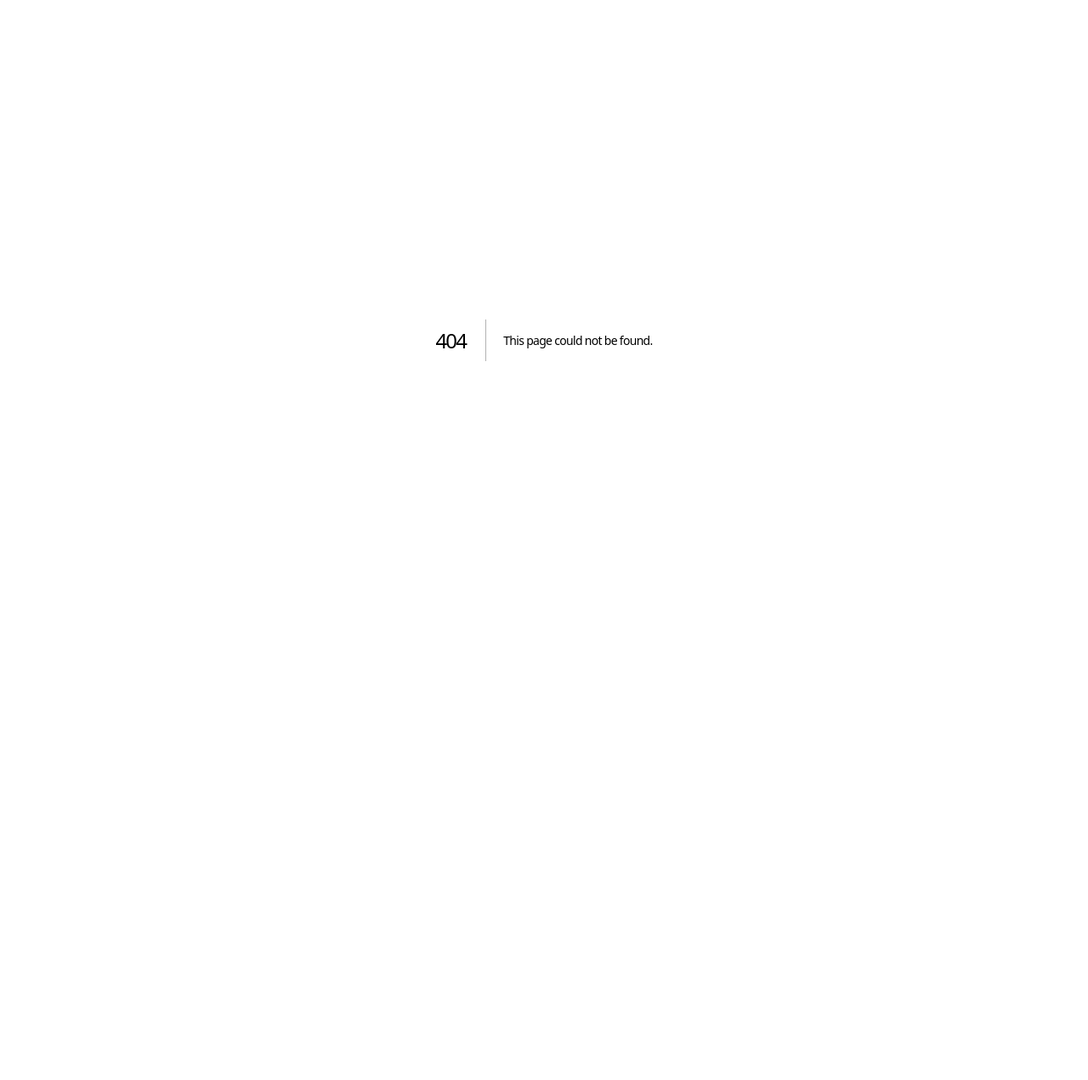
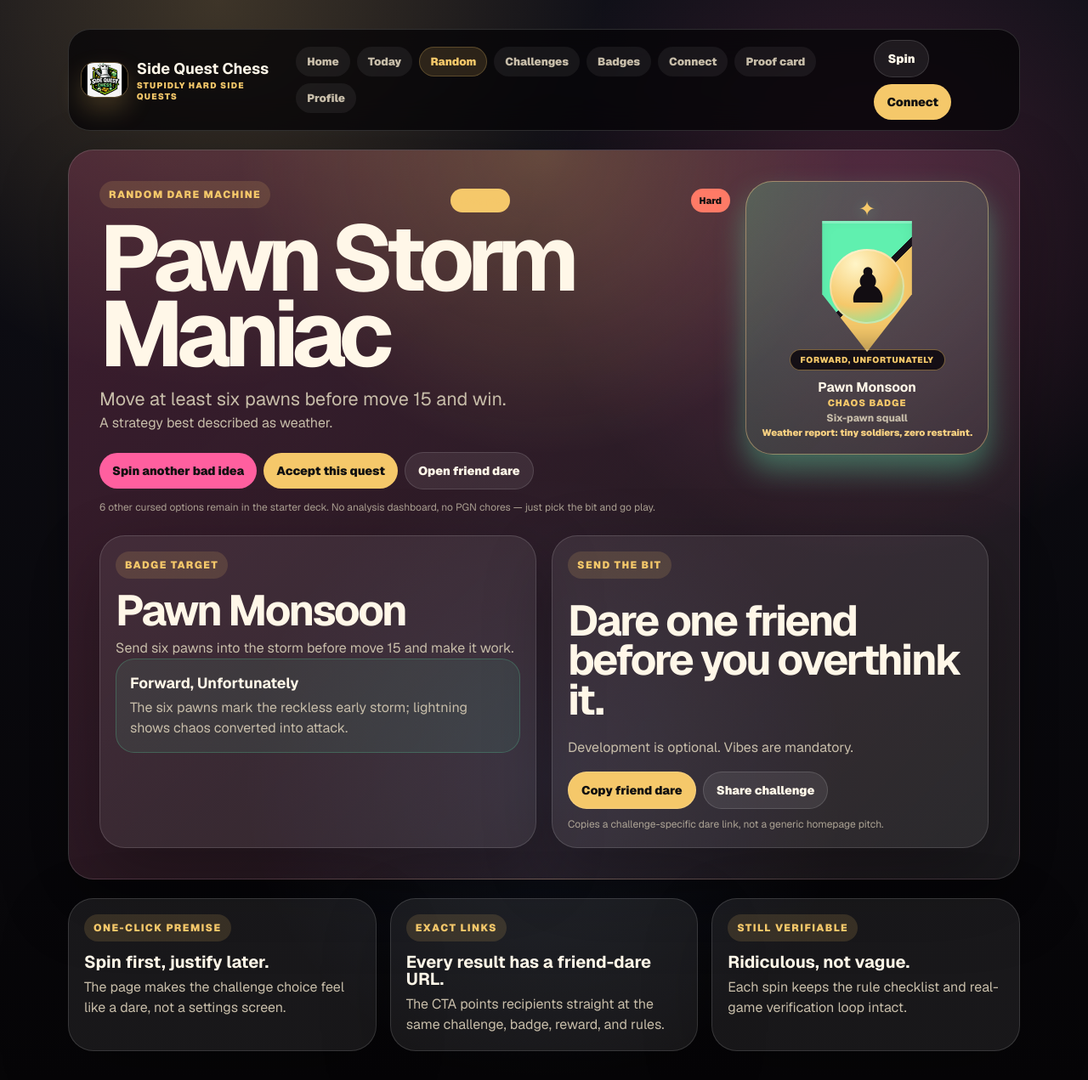
Before and after one commit to andreasnordenadler/cc, a Next.js app: page /random in a window 1280 px wide. Before the commit this address had no page. Shown: the whole page at 85% size. Before the commit the page ends 800 px from the top, so only its background shows below. Built offline with nearby package versions, Linux system fonts and the light colour scheme; no server answers.

Commit message:
Add Side Quest Chess random dare machine

```diff
--- a/src/app/globals.css
+++ b/src/app/globals.css
@@ -153,6 +153,9 @@ p { color: var(--muted); line-height: 1.5; }
 .gold { color: var(--gold); }
 .green { color: var(--green); }
 .share-card { display: grid; gap: 12px; }
+.roulette-hero { display: grid; gap: 20px; }
+.roulette-details { margin-top: 4px; }
+.roulette-count { margin-top: 12px; }
 .share-actions { display: grid; gap: 9px; margin-top: 4px; }
 .share-actions .button { border: 1px solid rgba(255,255,255,.14); }
 .microcopy { font-size: 12px; color: rgba(199,189,169,.82); }
--- /dev/null
+++ b/src/app/random/page.tsx
@@ -0,0 +1,58 @@
+import type { Metadata } from "next";
+import { auth } from "@clerk/nextjs/server";
+import ChallengeRoulette from "@/components/challenge-roulette";
+import SiteNav from "@/components/site-nav";
+import { CHALLENGES, getDailyChallenge } from "@/lib/challenges";
+
+export const metadata: Metadata = {
+  title: "Random dare machine — Side Quest Chess",
+  description: "Spin up a random Side Quest Chess dare, accept the bad idea, and send the exact friend-dare link.",
+  alternates: { canonical: "/random" },
+  openGraph: {
+    title: "Random dare machine — Side Quest Chess",
+    description: "Spin up a random chess side quest, accept the bad idea, and dare a friend to do the same cursed thing.",
+    url: "/random",
+    siteName: "Side Quest Chess",
+    type: "website",
+    images: [{ url: "/api/og/dare/queen-never-heard-of-her", width: 1200, height: 630, alt: "Side Quest Chess random dare machine preview" }],
+  },
+  twitter: {
+    card: "summary_large_image",
+    title: "Random dare machine — Side Quest Chess",
+    description: "Spin up a random chess side quest and send the exact friend-dare link.",
+    images: ["/api/og/dare/queen-never-heard-of-her"],
+  },
+};
+
+export default async function RandomDarePage() {
+  const { userId } = await auth();
+  const initialChallenge = getDailyChallenge();
+
+  return (
+    <main className="site-shell">
+      <SiteNav isSignedIn={Boolean(userId)} active="random" />
+
+      <div className="content-wrap">
+        <ChallengeRoulette challenges={CHALLENGES} initialChallengeId={initialChallenge.id} />
+
+        <section className="grid" aria-label="Why random works">
+          <article className="stat-card mission-card">
+            <span className="eyebrow">One-click premise</span>
+            <h3>Spin first, justify later.</h3>
+            <p>The page makes the challenge choice feel like a dare, not a settings screen.</p>
+          </article>
+          <article className="stat-card mission-card">
+            <span className="eyebrow">Exact links</span>
+            <h3>Every result has a friend-dare URL.</h3>
+            <p>The CTA points recipients straight at the same challenge, badge, reward, and rules.</p>
+          </article>
+          <article className="stat-card mission-card">
+            <span className="eyebrow">Still verifiable</span>
+            <h3>Ridiculous, not vague.</h3>
+            <p>Each spin keeps the rule checklist and real-game verification loop intact.</p>
+          </article>
+        </section>
+      </div>
+    </main>
+  );
+}
--- /dev/null
+++ b/src/components/challenge-roulette.tsx
@@ -0,0 +1,85 @@
+"use client";
+
+import { useMemo, useState } from "react";
+import Link from "next/link";
+import ChallengeBadge from "@/components/challenge-badge";
+import ChallengeInviteActions from "@/components/challenge-invite-actions";
+import type { Challenge } from "@/lib/challenges";
+
+type ChallengeRouletteProps = {
+  challenges: Challenge[];
+  initialChallengeId: string;
+};
+
+export default function ChallengeRoulette({ challenges, initialChallengeId }: ChallengeRouletteProps) {
+  const initialIndex = Math.max(0, challenges.findIndex((challenge) => challenge.id === initialChallengeId));
+  const [selectedIndex, setSelectedIndex] = useState(initialIndex);
+  const [spinCount, setSpinCount] = useState(0);
+  const selectedChallenge = challenges[selectedIndex] ?? challenges[0];
+
+  const remainingCount = useMemo(
+    () => challenges.filter((challenge) => challenge.id !== selectedChallenge.id).length,
+    [challenges, selectedChallenge.id],
+  );
+
+  function spinNextDare() {
+    if (challenges.length <= 1) return;
+
+    setSelectedIndex((currentIndex) => {
+      const jump = 1 + ((spinCount + currentIndex + 2) % (challenges.length - 1));
+      return (currentIndex + jump) % challenges.length;
+    });
+    setSpinCount((count) => count + 1);
+  }
+
+  return (
+    <section className="hero-card detail-hero roulette-hero" aria-live="polite">
+      <div className="detail-hero-grid">
+        <div>
+          <div className="badge-row">
+            <span className="eyebrow">Random dare machine</span>
+            <span className="badge gold">+{selectedChallenge.reward} pts</span>
+            <span className="badge danger">{selectedChallenge.difficulty}</span>
+          </div>
+          <h1>{selectedChallenge.title}</h1>
+          <p className="hero-copy">{selectedChallenge.objective}</p>
+          <p>{selectedChallenge.flavor}</p>
+          <div className="button-row hero-actions">
+            <button type="button" className="button pink" onClick={spinNextDare}>Spin another bad idea</button>
+            <Link href={`/challenges/${selectedChallenge.id}`} className="button primary">Accept this quest</Link>
+            <Link href={`/dare/${selectedChallenge.id}`} className="button secondary">Open friend dare</Link>
+          </div>
+          <p className="microcopy roulette-count">
+            {remainingCount} other cursed options remain in the starter deck. No analysis dashboard, no PGN chores — just pick the bit and go play.
+          </p>
+        </div>
+        <ChallengeBadge challenge={selectedChallenge} size="hero" />
+      </div>
+
+      <div className="roulette-details big-grid">
+        <article className="mission-card">
+          <span className="eyebrow">Badge target</span>
+          <h2>{selectedChallenge.badgeIdentity.name}</h2>
+          <p>{selectedChallenge.badgeIdentity.unlockCopy}</p>
+          <div className="note-card">
+            <strong>{selectedChallenge.badgeIdentity.heraldry.motto}</strong>
+            <p>{selectedChallenge.badgeIdentity.heraldry.meaning}</p>
+          </div>
+        </article>
+
+        <article className="mission-card share-card">
+          <span className="eyebrow">Send the bit</span>
+          <h2>Dare one friend before you overthink it.</h2>
+          <p>{selectedChallenge.openingHint}</p>
+          <ChallengeInviteActions
+            challengeTitle={selectedChallenge.title}
+            challengeObjective={selectedChallenge.objective}
+            challengePath={`/dare/${selectedChallenge.id}`}
+            reward={selectedChallenge.reward}
+            badgeName={selectedChallenge.badgeIdentity.name}
+          />
+        </article>
+      </div>
+    </section>
+  );
+}
--- a/src/components/site-nav.tsx
+++ b/src/components/site-nav.tsx
@@ -1,7 +1,7 @@
 import Image from "next/image";
 import Link from "next/link";
 
-type ActiveNavItem = "home" | "today" | "challenges" | "badges" | "connect" | "account" | "result";
+type ActiveNavItem = "home" | "today" | "random" | "challenges" | "badges" | "connect" | "account" | "result";
 
 type SiteNavProps = {
   isSignedIn: boolean;
@@ -25,6 +25,7 @@ export default function SiteNav({ isSignedIn, active }: SiteNavProps) {
         <nav className="nav-links" aria-label="Primary">
           <Link href="/" className={active === "home" ? "active" : undefined}>Home</Link>
           <Link href="/today" className={active === "today" ? "active" : undefined}>Today</Link>
+          <Link href="/random" className={active === "random" ? "active" : undefined}>Random</Link>
           <Link href="/challenges" className={active === "challenges" ? "active" : undefined}>Challenges</Link>
           <Link href="/badges" className={active === "badges" ? "active" : undefined}>Badges</Link>
           <Link href="/connect" className={active === "connect" ? "active" : undefined}>Connect</Link>
@@ -37,7 +38,7 @@ export default function SiteNav({ isSignedIn, active }: SiteNavProps) {
             <span className="nav-pill">Signed in</span>
           ) : (
             <>
-              <Link href="/challenges" className="button secondary">Browse</Link>
+              <Link href="/random" className="button secondary">Spin</Link>
               <Link href="/connect" className="button primary">Connect</Link>
             </>
           )}
```
Also changed, not shown: src/app/page.tsx (+9 -1 lines), 2 other files (tests, documents, lock files or other folders).
